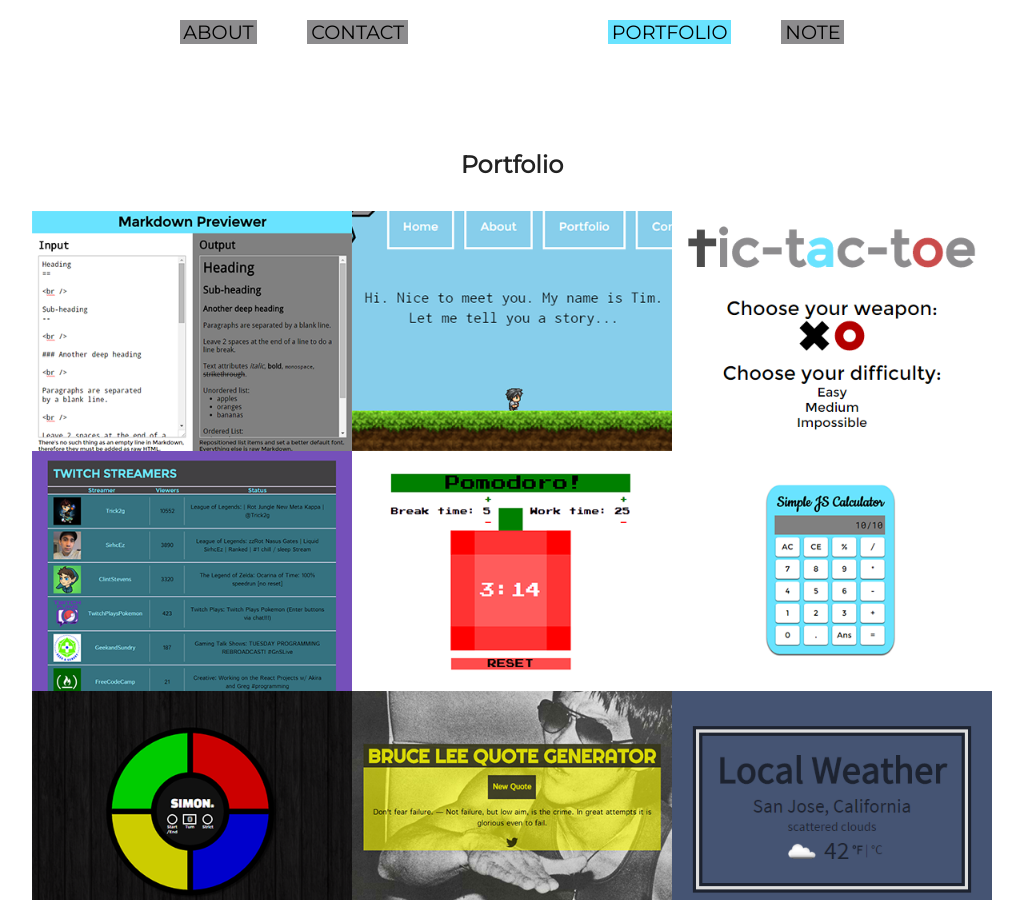
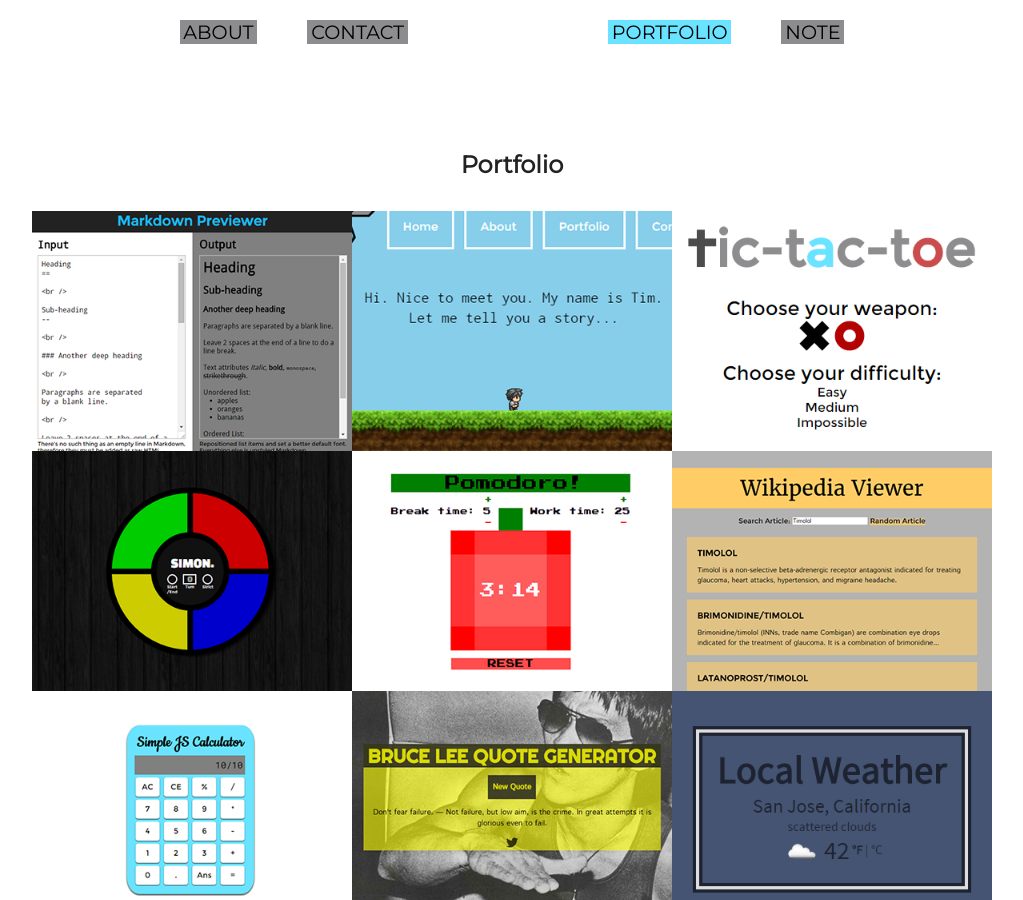
Before and after one commit to timolawl/timolawl.github.io, a Jekyll site: the page built from portfolio/index.html, in a window 1280 px wide and 900 px high. Shown: the whole window, without its empty margins (128-1151 px from the left). Built offline with Jekyll 4.4.1, drawn with Linux system fonts in a browser that asks for light colours.

Commit message:
Rearrange display of portfolio projects.

```diff
--- a/portfolio/index.html
+++ b/portfolio/index.html
@@ -25,16 +25,16 @@
         <a href='//codepen.io/timchiang/full/reBZPx'><img class='portfolio__project-image' src='{{ "/static/images/portfolio/tictactoe.png" | prepend: site.baseurl }}'></a>
     </div>
     <div class='grid-4-of-12 portfolio-2'>
-        <a href='//codepen.io/timchiang/full/gPEzqw'><img class='portfolio__project-image' src='{{ "/static/images/portfolio/twitch.png" | prepend: site.baseurl }}'></a>
+        <a href='//codepen.io/timchiang/full/RabYzJ'><img class='portfolio__project-image' src='{{ "/static/images/portfolio/simon.png" | prepend: site.baseurl }}'></a>
     </div>
     <div class='grid-4-of-12 portfolio-3'>
         <a href='//codepen.io/timchiang/full/reBNgE'><img class='portfolio__project-image' src='{{ "/static/images/portfolio/pomodoro.png" | prepend: site.baseurl }}'></a>
     </div>
     <div class='grid-4-of-12 portfolio-4'>
-        <a href='//codepen.io/timchiang/full/wMVPwJ'><img class='portfolio__project-image' src='{{ "/static/images/portfolio/calculator.png" | prepend: site.baseurl }}'></a>
+        <a href='//codepen.io/timchiang/full/VeoxdQ'><img class='portfolio__project-image' src='{{ "/static/images/portfolio/wiki.png" | prepend: site.baseurl }}'></a>
     </div>
     <div class='grid-4-of-12 portfolio-5'>
-        <a href='//codepen.io/timchiang/full/RabYzJ'><img class='portfolio__project-image' src='{{ "/static/images/portfolio/simon.png" | prepend: site.baseurl }}'></a>
+        <a href='//codepen.io/timchiang/full/wMVPwj'><img class='portfolio__project-image' src='{{ "/static/images/portfolio/calculator.png" | prepend: site.baseurl }}'></a>
     </div>
     <div class='grid-4-of-12 portfolio-6'>
         <a href='//codepen.io/timchiang/full/vLwwBq'><img class='portfolio__project-image' src='{{ "/static/images/portfolio/quote.png" | prepend: site.baseurl }}'></a>
@@ -43,7 +43,7 @@
         <a href='//codepen.io/timchiang/full/NxZZwM'><img class='portfolio__project-image' src='{{ "/static/images/portfolio/weather.png" | prepend: site.baseurl }}'></a>
     </div>
     <div class='grid-4-of-12 portfolio-8'>
-        <a href='//codepen.io/timchiang/full/VeoxdQ'><img class='portfolio__project-image' src='{{ "/static/images/portfolio/wiki.png" | prepend: site.baseurl }}'></a>
+        <a href='//codepen.io/timchiang/full/gPEzqw'><img class='portfolio__project-image' src='{{ "/static/images/portfolio/twitch.png" | prepend: site.baseurl }}'></a>
     </div>
     <div class='grid-4-of-12 portfolio-9'>
         <a href='//codepen.io/timchiang/full/jWdLjp'><img class='portfolio__project-image' src='{{ "/static/images/portfolio/tribute.png" | prepend: site.baseurl }}'></a>
```
Also changed, not shown: static/images/portfolio/markdown.png.
